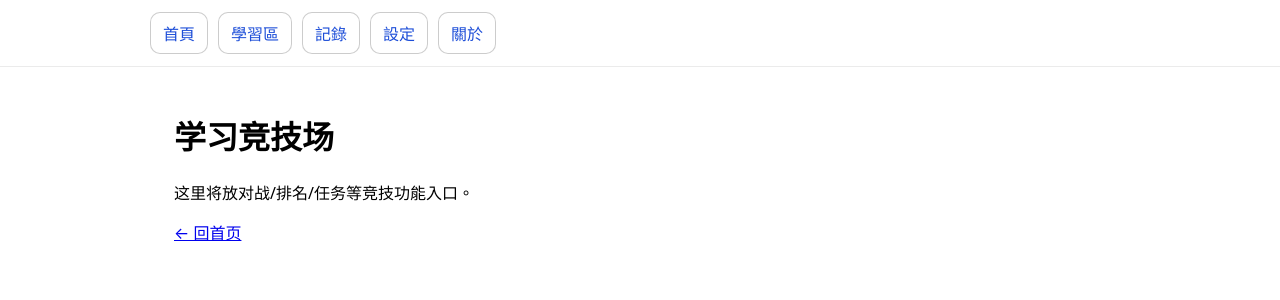
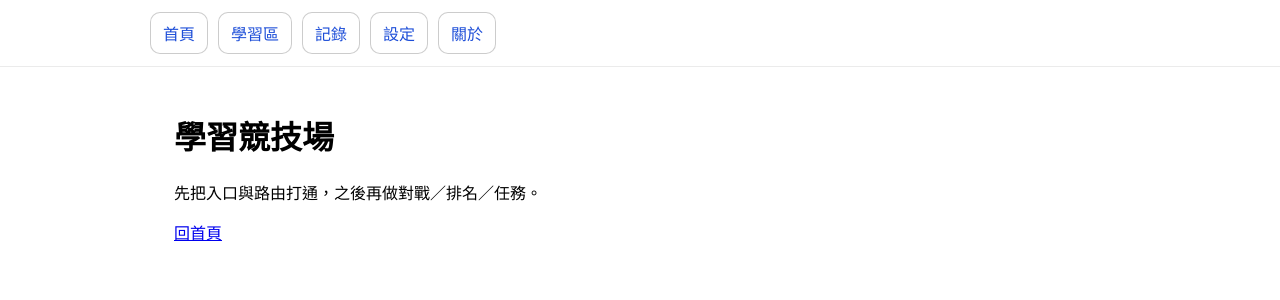
Before and after one commit to boos88978857-svg/ai-intelligent-learning-machine, a Next.js app: page /arena in a window 1280 px wide. Shown: the top 300 px of the page. Built offline with nearby package versions, Linux system fonts and the light colour scheme.

Commit message:
更新 page.tsx

```diff
--- a/app/arena/page.tsx
+++ b/app/arena/page.tsx
@@ -1,9 +1,11 @@
-export default function Page() {
+import Link from "next/link";
+
+export default function ArenaPage() {
   return (
     <main style={{ padding: 24 }}>
-      <h1>学习竞技场</h1>
-      <p>这里将放对战/排名/任务等竞技功能入口。</p>
-      <a href="/">← 回首页</a>
+      <h1>學習競技場</h1>
+      <p>先把入口與路由打通，之後再做對戰／排名／任務。</p>
+      <p><Link href="/">回首頁</Link></p>
     </main>
   );
 }
```
